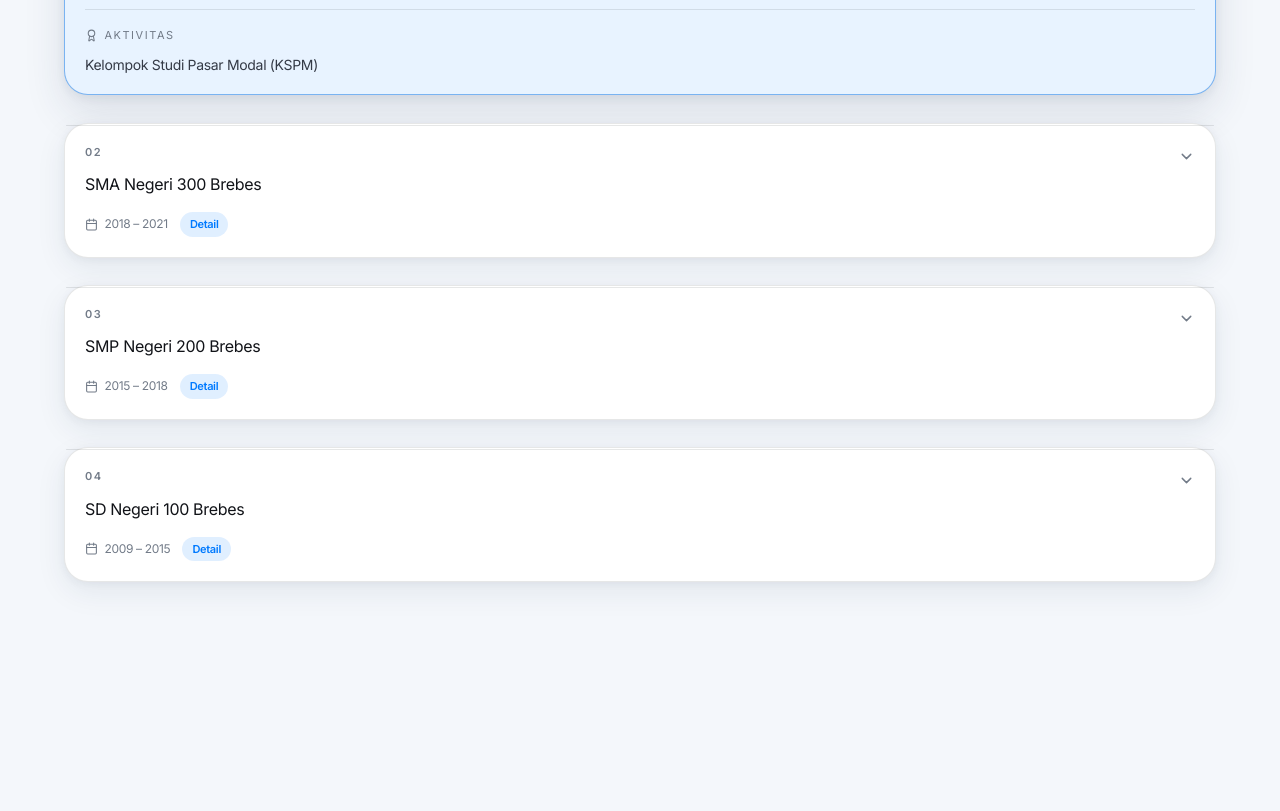
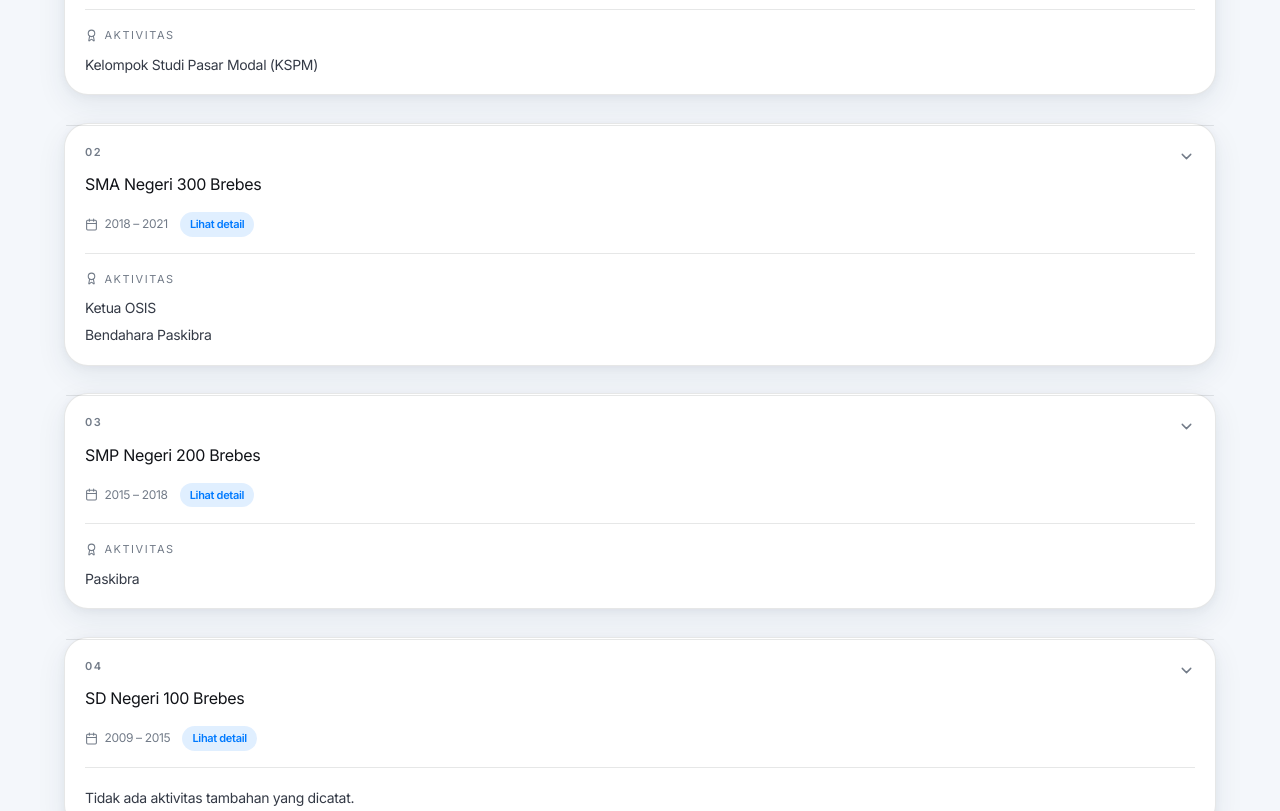
Before and after one commit to LionerHakim/JRHs, a React (Vite) app: page / in a window 1280 px wide. Shown: the part 1640-2451 px from the top of the page. Built offline with nearby package versions, Linux system fonts and the light colour scheme; no server answers.

Commit message:
make experience expansion native and resilient

```diff
--- a/src/components/Education.tsx
+++ b/src/components/Education.tsx
@@ -1,4 +1,3 @@
-import { motion, useReducedMotion } from 'motion/react';
 import { Award, Calendar, ChevronDown } from 'lucide-react';
 import { useState } from 'react';
 
@@ -11,7 +10,6 @@ const educationData = [
 
 export default function RekamJejak() {
   const [active, setActive] = useState(0);
-  const reduceMotion = useReducedMotion();
 
   return (
     <section id="rekam-jejak" className="section-shell" aria-labelledby="experience-title">
@@ -24,15 +22,11 @@ export default function RekamJejak() {
           {educationData.map((item, index) => {
             const selected = active === index;
             return (
-              <motion.button
+              <button
                 key={item.institution}
                 type="button"
-                initial={reduceMotion ? false : { opacity: 0, y: 12 }}
-                whileInView={reduceMotion ? undefined : { opacity: 1, y: 0 }}
-                viewport={{ once: true, margin: '-60px' }}
-                transition={{ duration: .28, delay: index * .04 }}
-                onClick={() => setActive(index)}
-                aria-pressed={selected}
+                onClick={() => setActive(selected && index !== 0 ? 0 : index)}
+                aria-expanded={selected}
                 className="experience-card w-full text-left outline-none focus-visible:ring-2 focus-visible:ring-[var(--color-accent)]"
               >
                 <div className="flex items-start justify-between gap-4">
@@ -45,15 +39,15 @@ export default function RekamJejak() {
                 </div>
                 <div className="mt-4 flex flex-wrap items-center gap-x-3 gap-y-1">
                   <span className="timeline-date"><Calendar size={13} aria-hidden="true" />{item.year}</span>
-                  <span className="rounded-full bg-[var(--color-accent-soft)] px-2.5 py-1 text-[11px] font-semibold text-[var(--color-accent)]">{selected ? 'Aktif' : 'Detail'}</span>
+                  <span className="rounded-full bg-[var(--color-accent-soft)] px-2.5 py-1 text-[11px] font-semibold text-[var(--color-accent)]">{selected ? 'Terbuka' : 'Lihat detail'}</span>
                 </div>
-                {selected && item.activities.length > 0 && (
-                  <div className="timeline-activity">
+                <div className={`timeline-activity ${selected ? 'is-open' : ''}`} aria-hidden={!selected}>
+                  {item.activities.length > 0 ? <>
                     <span><Award size={13} aria-hidden="true" />Aktivitas</span>
                     {item.activities.map((activity) => <p key={activity}>{activity}</p>)}
-                  </div>
-                )}
-              </motion.button>
+                  </> : <p>Tidak ada aktivitas tambahan yang dicatat.</p>}
+                </div>
+              </button>
             );
           })}
         </div>
```
